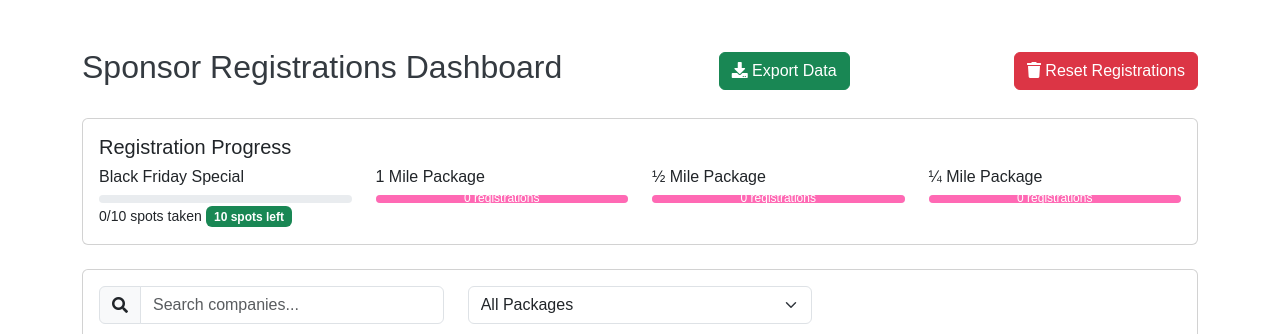
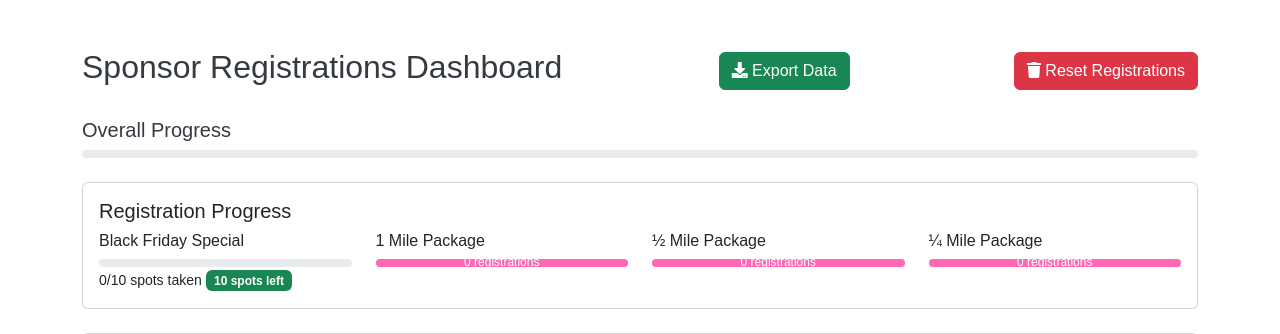
Before and after one commit to salutethegenius/map-bahamas-breast-cancer-platform, a Flask app: page /dashboard in a window 1280 px wide. Shown: the part 66-400 px from the top of the page. Run offline with Flask 3, Linux system fonts and the light colour scheme; a user stored in the database is signed in.

Commit message:
Agent query: Please verify: 1. Is the overall progress bar visible in the dashboard showing miles sponsored? 2. Is the calculation accurate (1 mile = 1, half mile = 0.5, quarter mile = 0.25)? 3. Is the progress bar updating dynamically when viewing different registrations?

```diff
--- a/app.py
+++ b/app.py
@@ -293,10 +293,17 @@ def dashboard():
     # Calculate Black Friday availability
     black_friday_remaining = 10 - package_stats['black_friday']
 
+    total_miles = (
+        package_stats['one_mile'] +
+        package_stats['half_mile'] * 0.5 +
+        package_stats['quarter_mile'] * 0.25 +
+        package_stats['black_friday']
+    )
     return render_template('dashboard/index.html',
                          registrations=registrations,
                          package_stats=package_stats,
                          black_friday_remaining=black_friday_remaining,
+                         total_miles=total_miles,
                          now=datetime.utcnow())
 
 @app.route('/registration/<int:id>')
--- a/templates/dashboard/index.html
+++ b/templates/dashboard/index.html
@@ -13,6 +13,18 @@
     </div>
 
     <!-- Registration Progress -->
+    <!-- Overall Progress -->
+    <div class="col-md-12">
+        <div class="overall-progress mb-4">
+            <h5>Overall Progress</h5>
+            <div class="progress">
+                <div class="progress-bar bg-success" role="progressbar"
+                     style="width: {{ (total_miles / 38) * 100 }}%">
+                    {{ "%.1f"|format(total_miles) }}/38 Miles Sponsored
+                </div>
+            </div>
+        </div>
+    </div>
     <div class="card mb-4">
         <div class="card-body">
             <h5 class="card-title">Registration Progress</h5>
```
